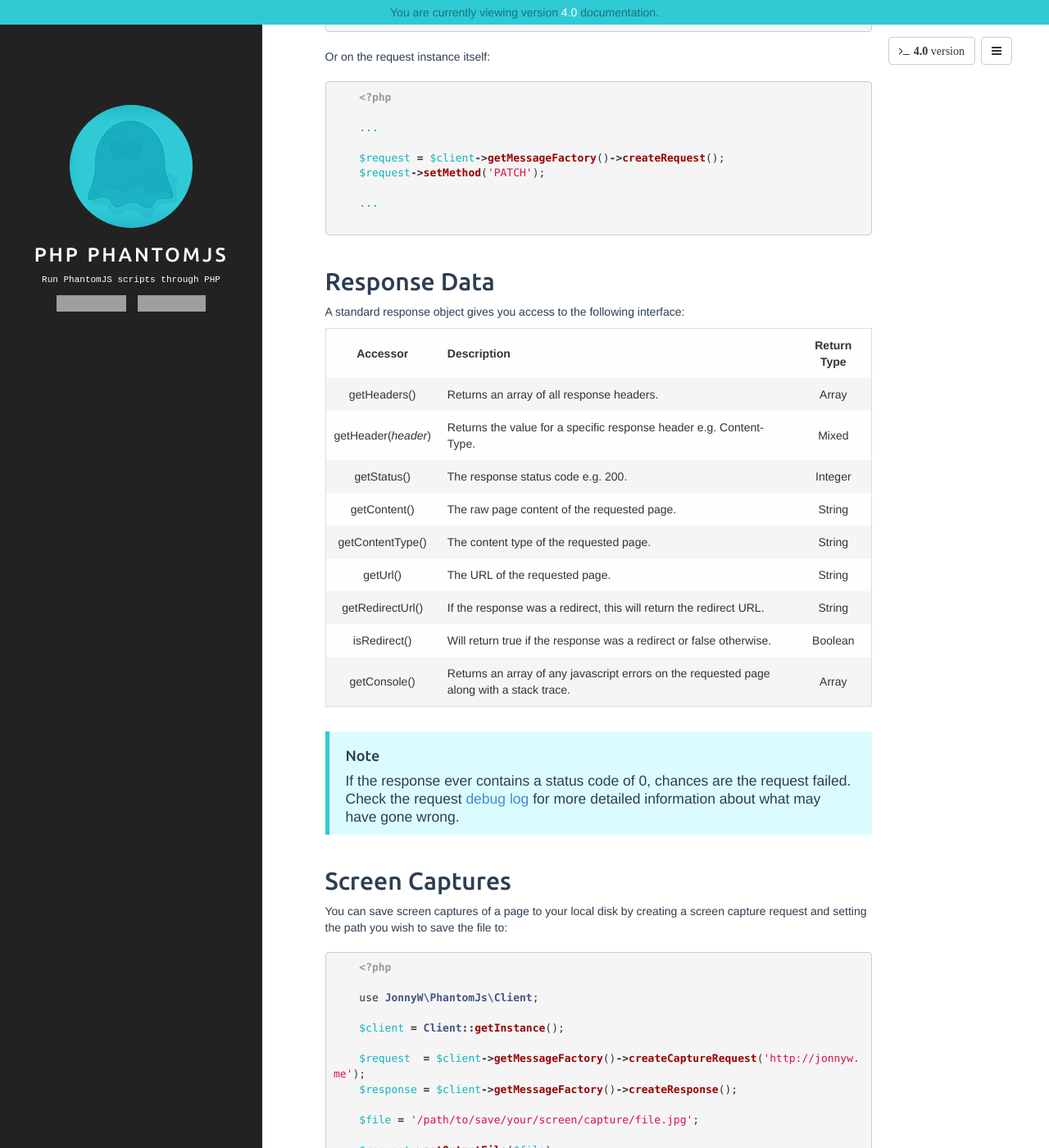
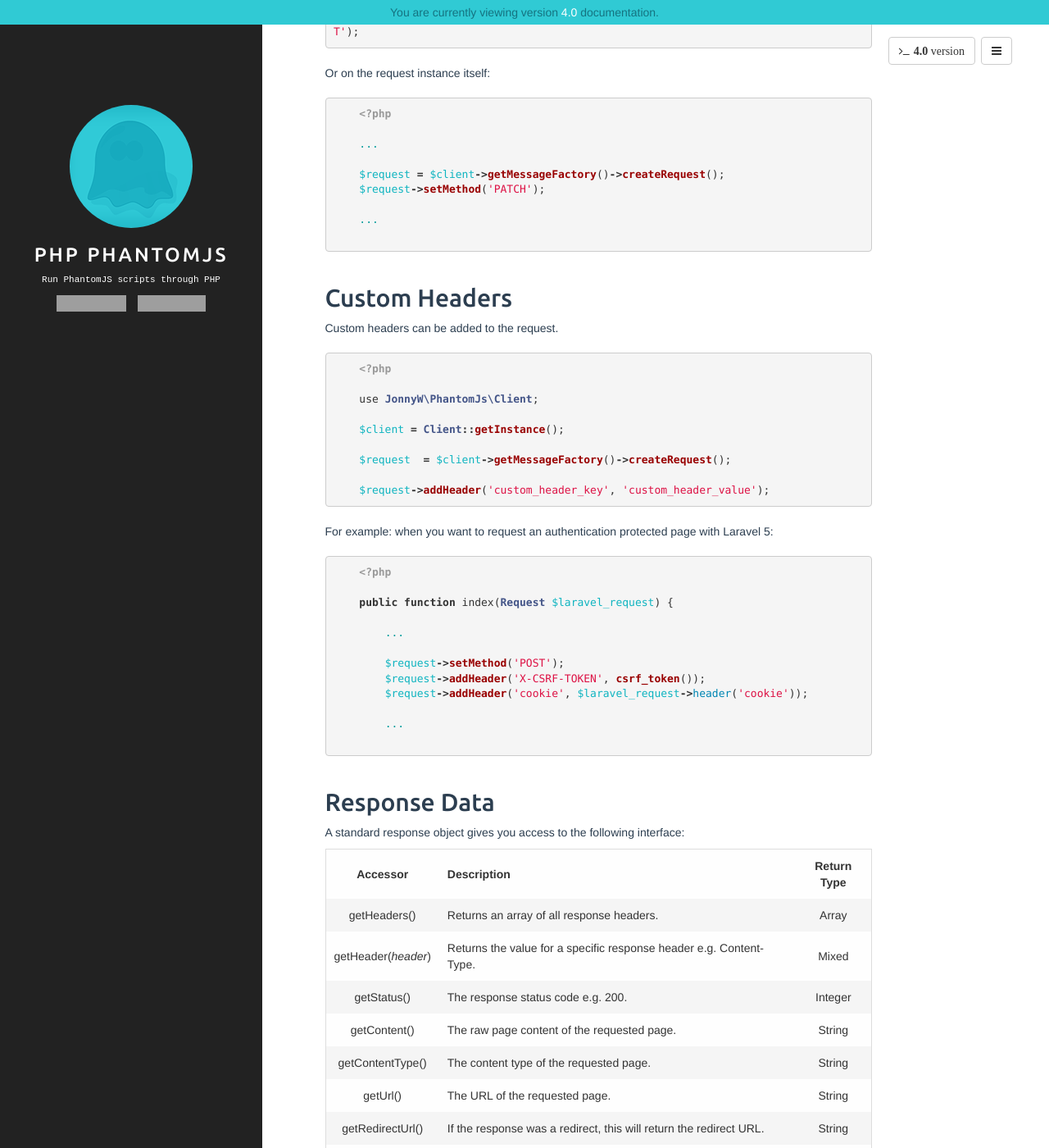
Before and after one commit to jonnnnyw/php-phantomjs, a Jekyll site: the page built from _version_4/3-usage.md, in a window 1280 px wide and 1400 px high, scrolled down 2704 px. Shown: the whole window at 82% size. Built offline with Jekyll 4.4.1, drawn with Linux system fonts in a browser that asks for light colours; grey boxes are pictures that could not be loaded.

Commit message:
add custom headers to docs for v4

```diff
--- a/_version_4/3-usage.md
+++ b/_version_4/3-usage.md
@@ -13,6 +13,7 @@ This page contains some common examples of how to use the PHP PhantomJS library.
 * [Basic Request](#basic-request)
 * [POST Request](#post-request)
 * [Other Request Methods](#other-request-methods)
+* [Custom Headers](#custom-headers)
 * [Response Data](#response-data)
 * [Screen Captures](#screen-captures)
 * [Output To PDF](#output-to-pdf)
@@ -153,6 +154,42 @@ Or on the request instance itself:
     $request->setMethod('PATCH');
 
     ...
+
+{% endhighlight %}
+
+Custom Headers
+---------------------
+
+Custom headers can be added to the request.
+
+{% highlight php %}
+
+    <?php
+
+    use JonnyW\PhantomJs\Client;
+
+    $client = Client::getInstance();
+
+    $request  = $client->getMessageFactory()->createRequest();
+
+    $request->addHeader('custom_header_key', 'custom_header_value');
+{% endhighlight %}
+
+For example: when you want to request an authentication protected page with Laravel 5:
+
+{% highlight php %}
+
+    <?php
+
+    public function index(Request $laravel_request) {
+
+        ...
+
+        $request->setMethod('POST');
+        $request->addHeader('X-CSRF-TOKEN', csrf_token());
+        $request->addHeader('cookie', $laravel_request->header('cookie'));
+
+        ...
 
 {% endhighlight %}
 
```
